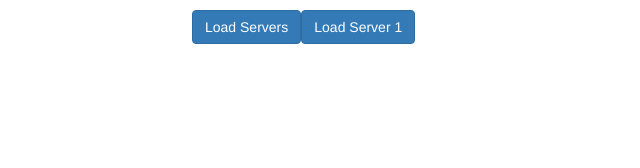
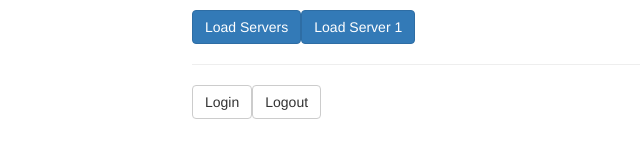
Before and after one commit to aavzla/AngularRouting, an Angular app: page / in a window 1280 px wide. Shown: the part 132-300 px from the top of the page, without its empty margins (73-713 px from the left). Built offline with nearby package versions, Linux system fonts and the light colour scheme.

Commit message:
Using a Fake Auth Service - Set up a fake login and logout buttons to change the state and test the different behaviors of a Guard.

```diff
--- a/src/app/home/home.component.html
+++ b/src/app/home/home.component.html
@@ -5,3 +5,6 @@
 <button (click)="onLoadServers()" class="btn btn-primary">Load Servers</button>
 <!--This is a button to prove the navigation with query param-->
 <button (click)="onLoadServer(1)" class="btn btn-primary">Load Server 1</button>
+<hr />
+<button (click)="onLogin()" class="btn btn-default">Login</button>
+<button (click)="onLogout()" class="btn btn-default">Logout</button>
--- a/src/app/home/home.component.ts
+++ b/src/app/home/home.component.ts
@@ -1,5 +1,6 @@
 import { Component, OnInit } from '@angular/core';
 import { Router } from '@angular/router';
+import { AuthService } from '../auth.service';
 
 @Component({
   selector: 'app-home',
@@ -8,7 +9,10 @@
 })
 export class HomeComponent implements OnInit {
 
-  constructor(private router: Router) { }
+  constructor(
+    private router: Router,
+    private authService: AuthService
+  ) { }
 
   ngOnInit() {
   }
@@ -28,4 +32,12 @@
       }
     );
   }
+
+  onLogin() {
+    this.authService.login();
+  }
+
+  onLogout() {
+    this.authService.logout();
+  }
 }
```
